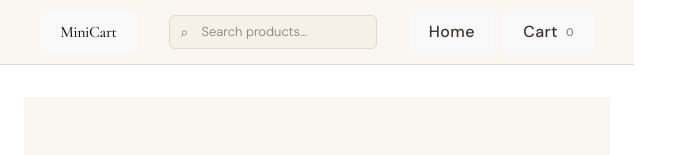
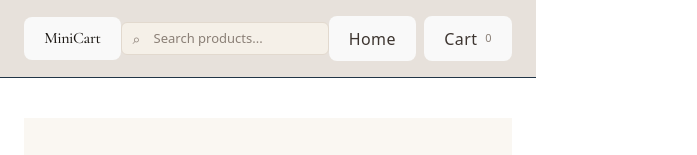
Before and after one commit to Riswanabasil/minicart-ecommerce, a React app in the folder frontend/: page / in a window 1280 px wide. Shown: the top 155 px of the page, without its empty margins (0-697 px from the left). Built offline with nearby package versions, Linux system fonts and the light colour scheme; no server answers; the HTML template or start-up script is replaced by a standard one.

Commit message:
change header style

```diff
--- a/frontend/src/App.tsx
+++ b/frontend/src/App.tsx
@@ -33,7 +33,7 @@ function App() {
       setSearch={setSearch}
     />
 
-    <main className="max-w-6xl mx-auto px-6 py-8">
+    <main className="max-w-7xl mx-auto px-6 py-10">
 
       {page === "home" && (
         <Home
--- a/frontend/src/components/Header.tsx
+++ b/frontend/src/components/Header.tsx
@@ -16,8 +16,8 @@ const Header = ({ cartCount, goHome, goCart, search, setSearch }: Props) => {
         .font-body    { font-family: 'DM Sans', sans-serif; }
       `}</style>
 
-      <header className="font-body bg-[#FAF7F2] border-b border-[#E2D9CE]">
-        <div className="max-w-screen-xl mx-auto px-10 h-16 flex items-center justify-between gap-8">
+  <header className="w-full bg-[#e7e1db] border-b">
+  <div className="max-w-7xl mx-auto px-6 py-4 flex items-center justify-between">
 
           {/* ── Brand ── */}
           <button
```
